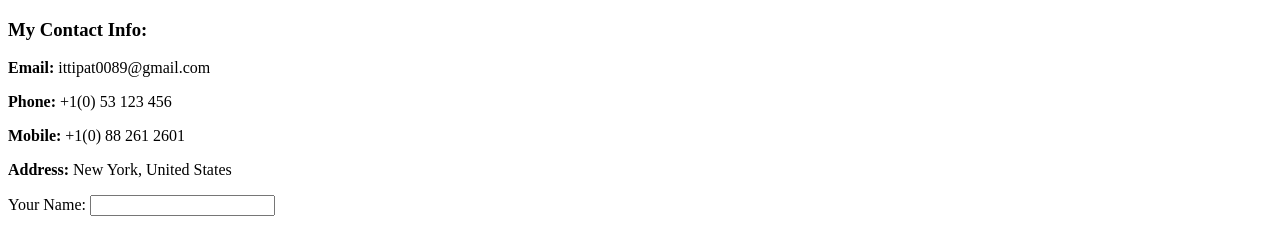
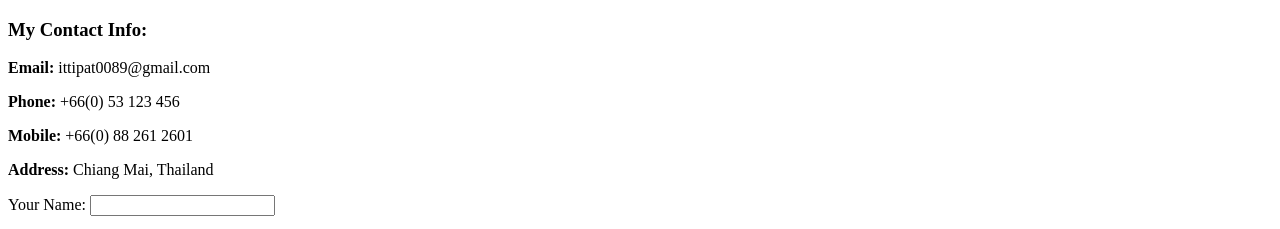
Before and after one commit to Ittipat-Tangsirigeeratikun/cv, a plain HTML site: page contact.html in a window 1280 px wide. Shown: the top 229 px of the page. Drawn offline with Linux system fonts and the light colour scheme.

Commit message:
Update contact.html

```diff
--- a/contact.html
+++ b/contact.html
@@ -9,9 +9,9 @@
 <body>
   <h3>My Contact Info:</h3>
     <p><strong>Email:</strong> ittipat0089@gmail.com</p>
-    <p><strong>Phone:</strong> +1(0) 53 123 456</p>
-    <p><strong>Mobile:</strong> +1(0) 88 261 2601</p>
-    <p><strong>Address:</strong> New York, United States</p>
+    <p><strong>Phone:</strong> +66(0) 53 123 456</p>
+    <p><strong>Mobile:</strong> +66(0) 88 261 2601</p>
+    <p><strong>Address:</strong> Chiang Mai, Thailand</p>
 
     <form action="mailto:ittipat0089@gmail.com" method="post" enctype="text/plain">
       <label>Your Name:</label>
```
